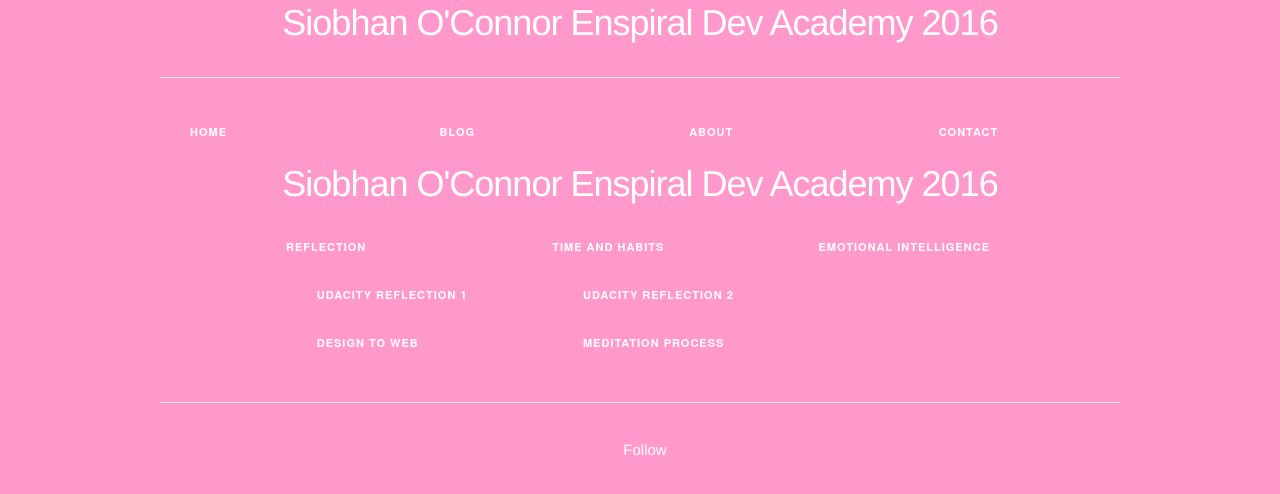
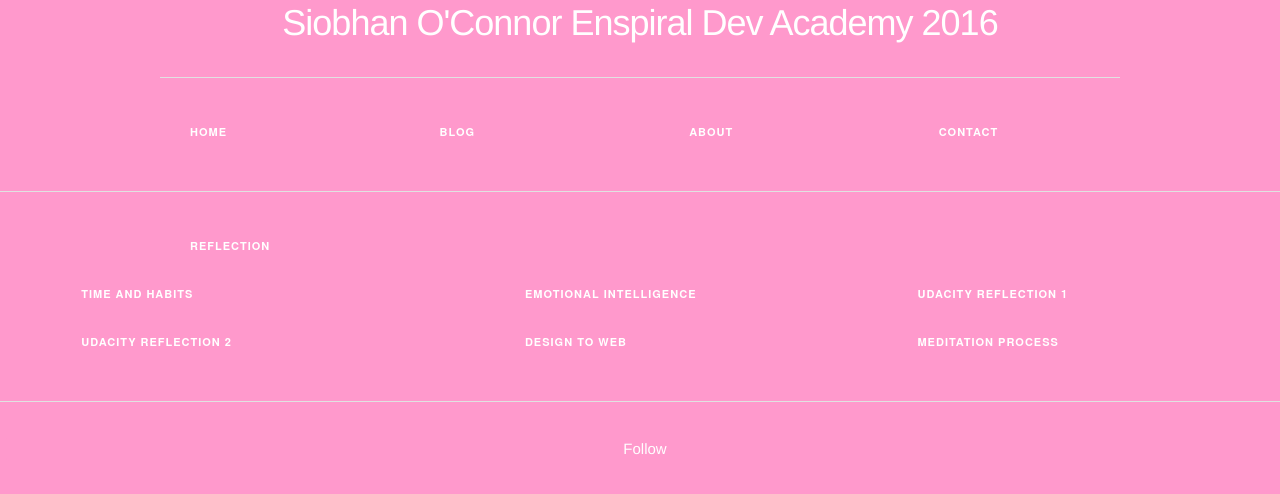
Before and after one commit to siobhan-claire/siobhan-claire.github.io, a plain HTML site: page index.html in a window 1280 px wide. Drawn offline with nearby package versions, Linux system fonts and the light colour scheme.

Commit message:
fixed link alignment

```diff
--- a/index.html
+++ b/index.html
@@ -25,20 +25,10 @@
       </div>
     </div>
   </header>
-
-    <div class="container">
-
-      <div class="row">
-        <div class ="name twelve columns">
-          <h3>Siobhan O'Connor Enspiral Dev Academy 2016</h3>
-        </div>
+  <hr>
 
 
-
-      <div class="row">
-       <div class="container">
-
-        <div class="twelve columns">
+      <div class="row container 1"
         <div class="four columns">
           <a class="button" href="http://siobhan-claire.github.io/blog/c1-reflection-blog.html">Reflection</a>
         </div>
@@ -48,6 +38,8 @@
         <div class="four columns">
           <a class="button" href="http://siobhan-claire.github.io/blog/c2-emotional-intelligence.html">Emotional Intelligence</a>
         </div>
+      </div>
+      <div class="row container 2"
         <div class="four columns">
         <a class="button" href="http://siobhan-claire.github.io/blog/t2-html-css-dom-p1.html">Udacity Reflection 1</a>
         </div>
@@ -57,10 +49,10 @@
         <div class="four columns">
         <a class="button" href="http://siobhan-claire.github.io/blog/t3-design-to-web-blog.html">Design To Web</a>
         </div>
+      </div>
+      <div class="row container 3"
         <div class="four columns">
         <a class="button" href="http://siobhan-claire.github.io/blog/c3-meditation-process.html">Meditation Process</a>
-          </div>
-         </div>
         </div>
       </div>
      <hr>
```
Lines whose indentation alone changed are shown as unchanged.
